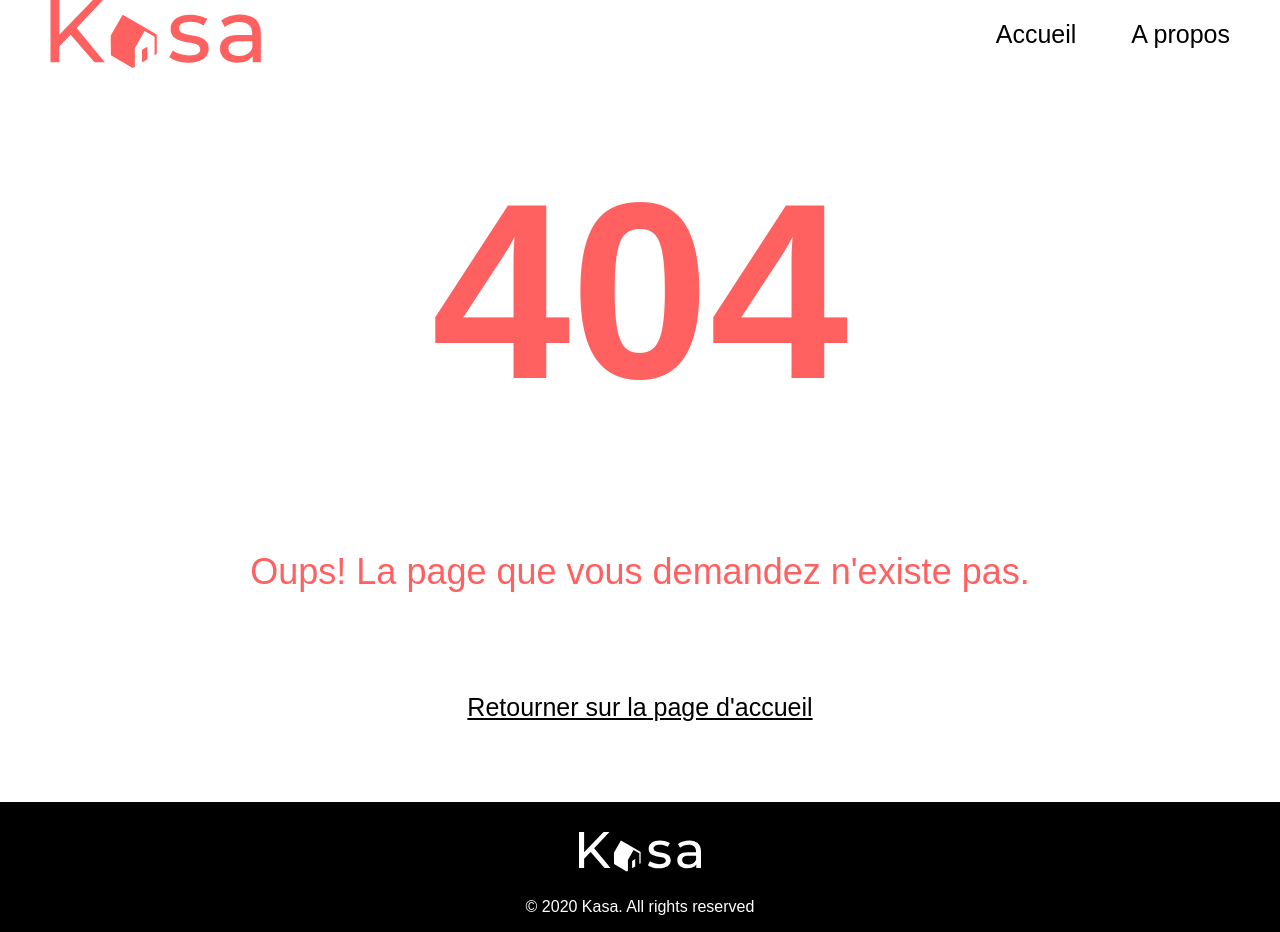
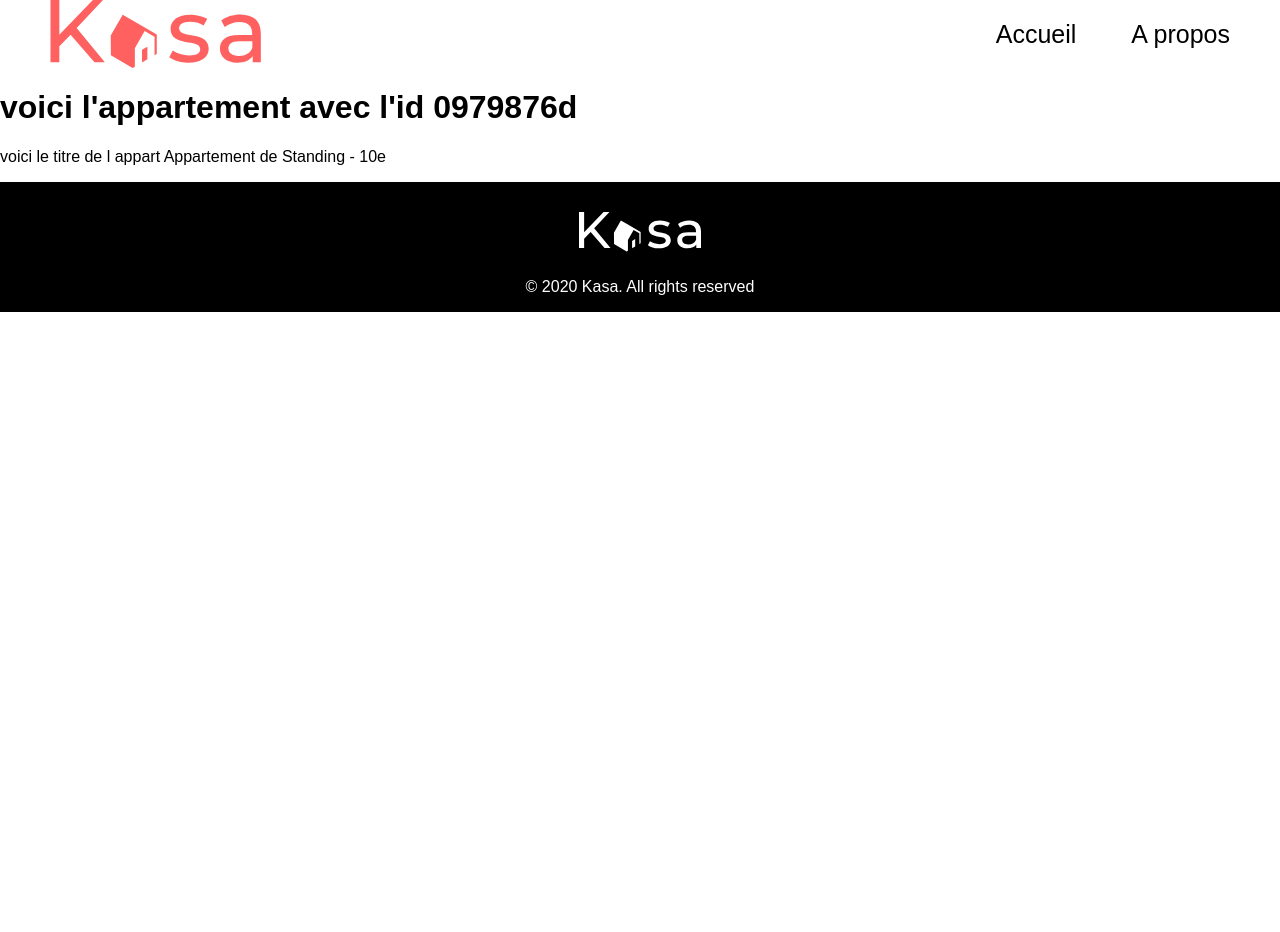
Before and after one commit to emtirabd/Kasa, a React app in the folder Kasa/: page /apart/0979876d in a window 1280 px wide. Before the commit this address had no page. After the commit the page ends 800 px from the top, so only its background shows below. Built offline with nearby package versions, Linux system fonts and the light colour scheme; the HTML template or start-up script is replaced by a standard one.

Commit message:
début pages logements

```diff
--- /dev/null
+++ b/Kasa/pages/apart.jsx
@@ -0,0 +1,29 @@
+import { useParams } from "react-router-dom";
+import appartements from "../src/data/logements.json";
+
+const findAppartID = (id) => {
+    return appartements.find((appartement) => appartement.id === id);
+}
+
+const Apart = () => {
+    const{id} = useParams();
+    const appartement = findAppartID(id);
+    const pictures = appartement.pictures;
+    return (
+        <div className="apart">
+            {/* <div className="carousel">
+            {pictures.map((picture, index)=>{
+                return (
+                    <img src={picture} alt={picture.title} key={picture, index} />
+                    )
+                }
+                )}
+                </div> */}
+            <h1>voici l'appartement avec l'id {id}</h1>
+            <p>voici le titre de l appart {appartement.title}</p>
+
+        </div>
+    );
+};
+
+export default Apart;
--- a/Kasa/src/components/Card.jsx
+++ b/Kasa/src/components/Card.jsx
@@ -1,12 +1,13 @@
 import PropTypes from "prop-types";
+import { Link } from "react-router-dom";
 
 const Card = ({appartement}) => {
     return (
 
-        <div className="card" key={appartement.id}>
+        <Link to={`/apart/${appartement.id}`} className="card" key={appartement.id}>
             <img src={appartement.cover} alt={appartement.title} />
             <h2>{appartement.title}</h2>
-        </div>
+        </Link>
     );
 };
 
--- a/Kasa/src/main.jsx
+++ b/Kasa/src/main.jsx
@@ -7,6 +7,7 @@ import Home from '../pages/home.jsx'
 import About from '../pages/about.jsx'
 import Footer from './components/Footer.jsx'
 import Error from '../pages/error.jsx'
+import Apart from '../pages/apart.jsx';
 
 ReactDOM.createRoot(document.getElementById('root')).render(
      <BrowserRouter>
@@ -14,7 +15,7 @@ ReactDOM.createRoot(document.getElementById('root')).render(
       <Routes>
         <Route path="/" element={<Home />} />
         <Route path="/about" element={<About />} />
-
+        <Route path="/apart/:id" element={<Apart />} />
         <Route path="*" element={<Error />} />
       </Routes>
       <Footer />
--- a/Kasa/src/sass/colapse.scss
+++ b/Kasa/src/sass/colapse.scss
@@ -4,6 +4,7 @@
     max-width: 1023px;
     margin: 0 auto;
     h2 {
+
         display: flex;
         align-items: center;
         justify-content: space-between;
```
